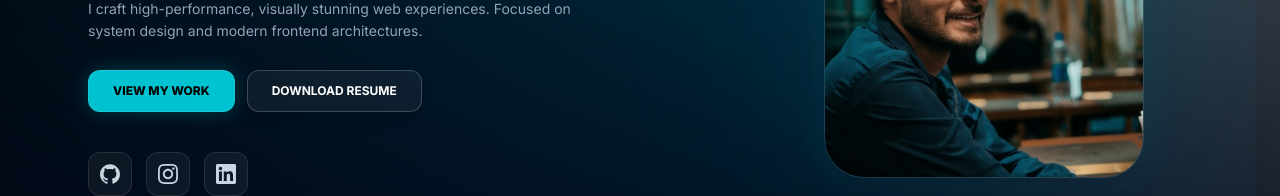
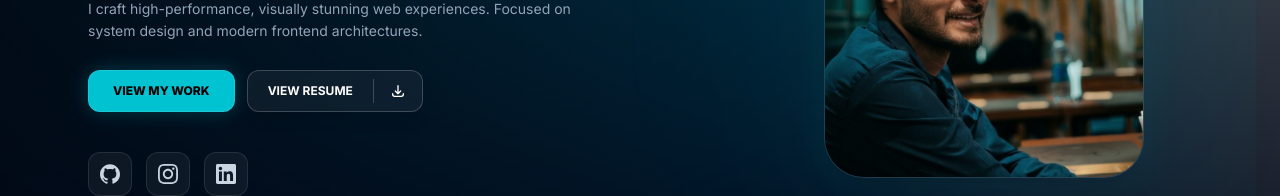
Before and after one commit to sudo-aadarsh/project-1-Portfolio-, a React (Vite) app: page / in a window 1280 px wide. Shown: the part 381-577 px from the top of the page. Built offline with nearby package versions, Linux system fonts and the light colour scheme; no server answers.

Commit message:
Added a view resume button

```diff
--- a/src/components/Hero.jsx
+++ b/src/components/Hero.jsx
@@ -98,26 +98,38 @@ const Hero = () => {
             I craft high-performance, visually stunning web experiences. Focused on system design and modern frontend architectures.
           </motion.p>
 
-          <motion.div variants={itemVariants} className="flex flex-row gap-3 justify-center md:justify-start w-full">
+          <motion.div variants={itemVariants} className="flex flex-row flex-wrap gap-3 justify-center md:justify-start w-full">
             <motion.button
               whileHover={{ scale: 1.05, y: -2, backgroundColor: "rgba(0, 240, 255, 0.9)" }}
               whileTap={{ scale: 0.98 }}
               onClick={scrollToProjects}
-              className="flex-1 md:flex-none px-6 py-3 rounded-xl bg-neon-cyan/80 backdrop-blur-md text-black transition-all duration-300 text-xs font-black shadow-[0_0_20px_rgba(0,240,255,0.2)] border border-white/10"
+              className="px-6 py-3 rounded-xl bg-neon-cyan/80 backdrop-blur-md text-black transition-all duration-300 text-xs font-black shadow-[0_0_20px_rgba(0,240,255,0.2)] border border-white/10"
             >
               VIEW MY WORK
             </motion.button>
-            <motion.a
-              href="/My_Resume.pdf"
-              download="My_Resume.pdf"
-              target="_blank"
-              rel="noopener noreferrer"
-              whileHover={{ scale: 1.05, backgroundColor: "rgba(255,255,255,0.15)" }}
-              whileTap={{ scale: 0.98 }}
-              className="flex-1 md:flex-none px-6 py-3 rounded-xl border border-white/20 bg-white/5 backdrop-blur-md text-white transition-all text-xs font-bold shadow-lg inline-flex items-center justify-center cursor-pointer"
+
+            <motion.div
+              whileHover={{ scale: 1.05, y: -2, backgroundColor: "rgba(255,255,255,0.1)" }}
+              className="flex rounded-xl border border-white/20 bg-white/5 backdrop-blur-md text-white transition-all shadow-lg overflow-hidden"
             >
-              DOWNLOAD RESUME
-            </motion.a>
+              <a
+                href="/My_Resume.pdf"
+                target="_blank"
+                rel="noopener noreferrer"
+                className="px-5 py-3 text-xs font-bold hover:bg-white/10 transition-colors flex items-center justify-center"
+              >
+                VIEW RESUME
+              </a>
+              <div className="w-[1px] bg-white/20 my-2"></div>
+              <a
+                href="/My_Resume.pdf"
+                download="My_Resume.pdf"
+                title="Download PDF"
+                className="px-4 py-3 text-xs font-bold hover:bg-white/10 transition-colors flex items-center justify-center"
+              >
+                <svg className="w-4 h-4" fill="none" stroke="currentColor" viewBox="0 0 24 24"><path strokeLinecap="round" strokeLinejoin="round" strokeWidth="2" d="M4 16v1a3 3 0 003 3h10a3 3 0 003-3v-1m-4-4l-4 4m0 0l-4-4m4 4V4"></path></svg>
+              </a>
+            </motion.div>
           </motion.div>
 
           {/* ── Social Links ───────────────────────────────── */}
```
